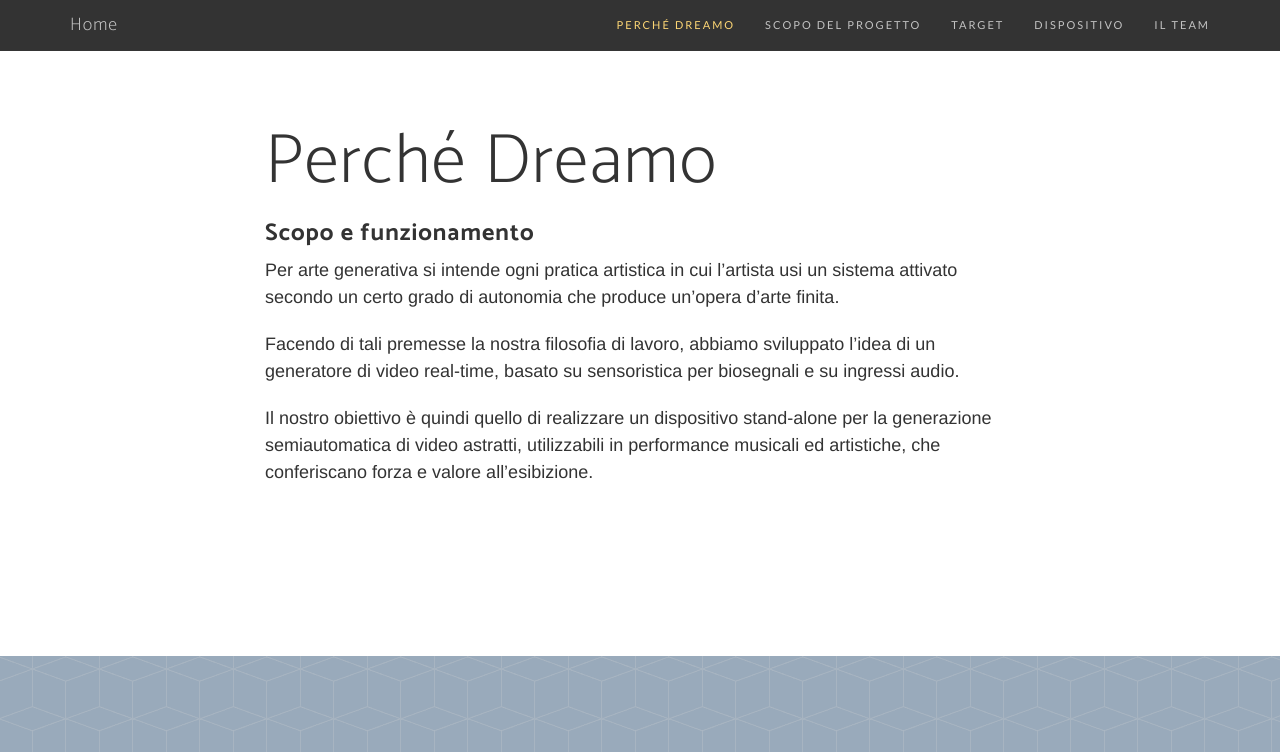
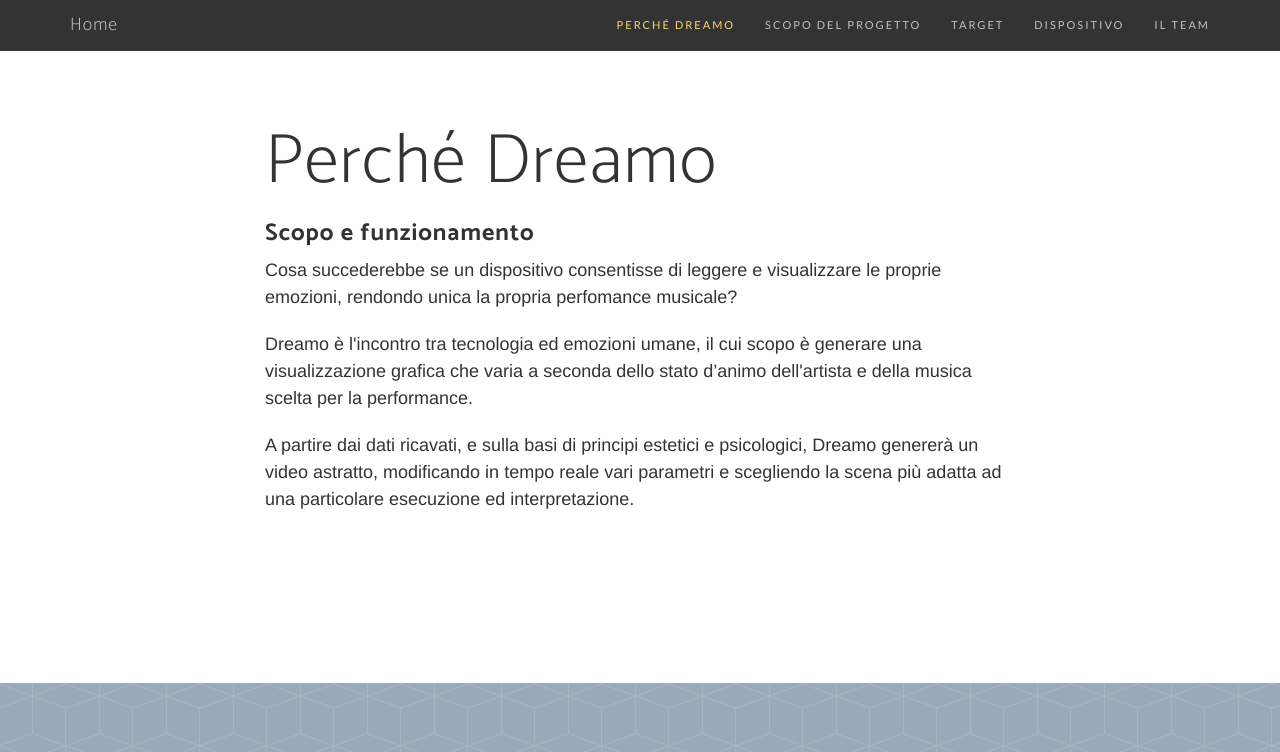
Before and after one commit to Dreamo-Italy/dreamo, a Jekyll site: the page built from index.html, in a window 1280 px wide and 900 px high, scrolled down 926 px, cut to the strip 0-752 px from the top of the window. Built offline with Jekyll 4.4.1, drawn with Linux system fonts in a browser that asks for light colours; nearby versions of some CDN libraries; some web fonts are replaced; Markdown is read by kramdown in place of the engine named in the settings; the list of posts is cut into pages by our own code.

Commit message:
Update "Scopo e funzionamento"

```diff
--- a/_includes/front-intro.html
+++ b/_includes/front-intro.html
@@ -4,9 +4,9 @@
             <div class="col-md-8 col-md-offset-2">
                 <h2 class="section-heading">Perché Dreamo</h2>
                 <h3><strong>Scopo e funzionamento</strong></h3>
-                <p>Per arte generativa si intende ogni pratica artistica in cui l’artista usi un sistema attivato secondo un certo grado di autonomia che produce un’opera d’arte finita.</p>
-	              <p>Facendo di tali premesse la nostra filosofia di lavoro, abbiamo sviluppato l’idea di un generatore di video real-time, basato su sensoristica per biosegnali e su ingressi audio.</p>
-                <p>Il nostro obiettivo è quindi quello di realizzare un dispositivo stand-alone per la generazione semiautomatica di video astratti, utilizzabili in performance musicali ed artistiche, che conferiscano forza e valore all’esibizione.</p>
+                <p>Cosa succederebbe se un dispositivo consentisse di leggere e visualizzare le proprie emozioni, rendondo unica la propria perfomance musicale?</p>
+	              <p>Dreamo è l'incontro tra tecnologia ed emozioni umane, il cui scopo è generare una visualizzazione grafica che varia a seconda dello stato d’animo dell'artista e della musica scelta per la performance.</p>
+                <p>A partire dai dati ricavati, e sulla basi di principi estetici e psicologici, Dreamo genererà un video astratto, modificando in tempo reale vari parametri e scegliendo la scena più adatta ad una particolare esecuzione ed interpretazione.</p>
             </div>
         </div>
     </div>
```
